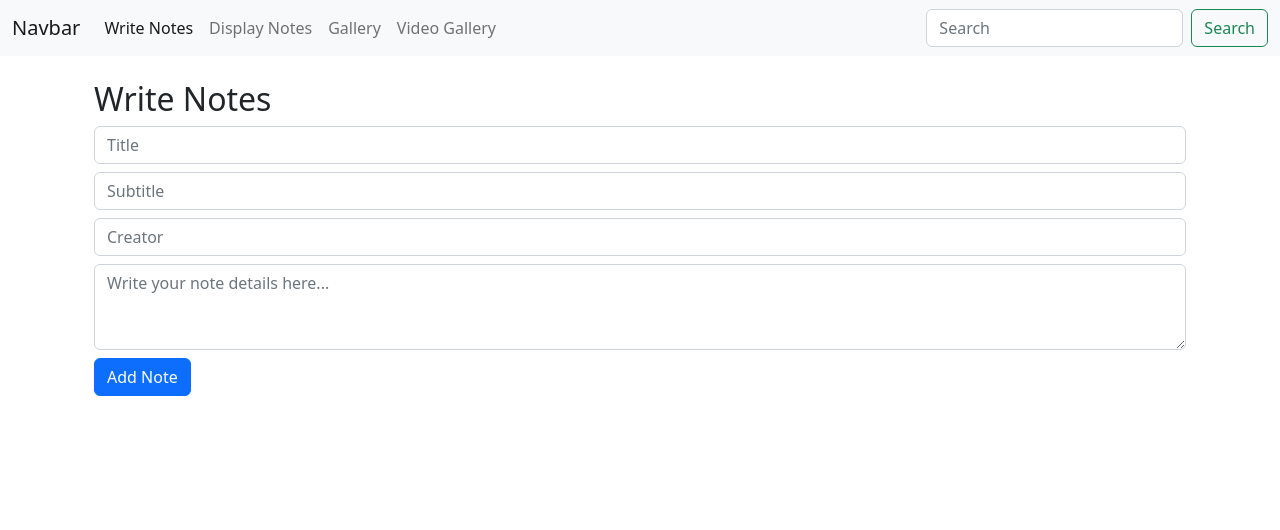
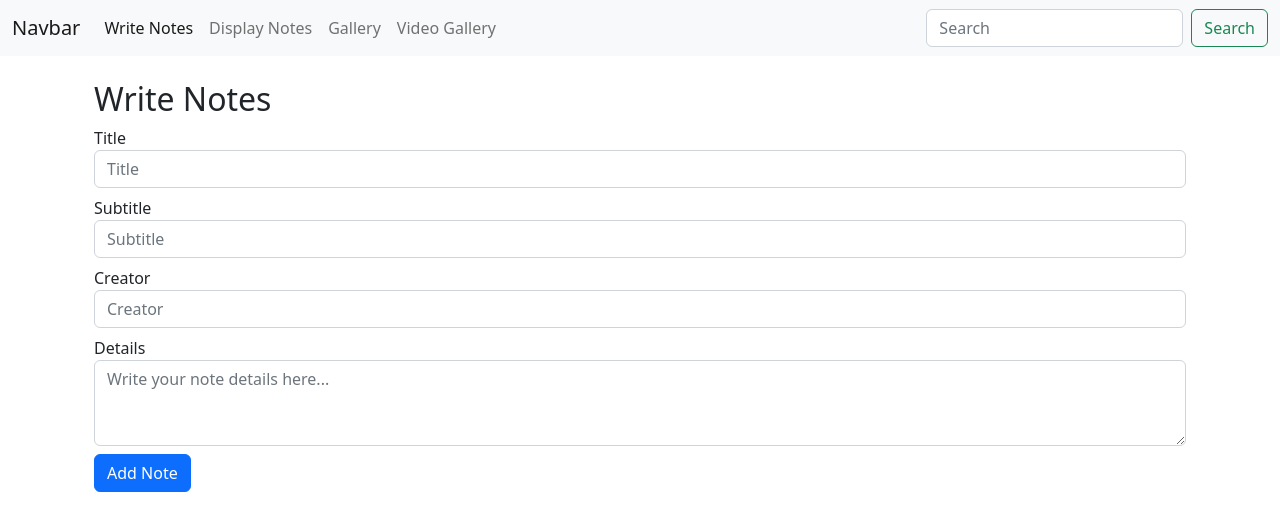
Before and after one commit to SimonS2019/hostinger-ng-test, an Angular app in the folder hostinger-ng-test/: page /write-notes in a window 1280 px wide. Shown: the top 530 px of the page. Built offline with nearby package versions, Linux system fonts and the light colour scheme.

Commit message:
Refactor write-notes component to include input labels

```diff
--- a/hostinger-ng-test/src/app/write-notes/write-notes.component.html
+++ b/hostinger-ng-test/src/app/write-notes/write-notes.component.html
@@ -2,38 +2,46 @@
   <h2>Write Notes</h2>
   <form (submit)="addNote()">
     <div class="form-group">
+      <label for="title">Title</label>
       <input
         type="text"
         class="form-control"
         [(ngModel)]="newNote.title"
         name="title"
+        id="title"
         placeholder="Title"
         required
       />
     </div>
     <div class="form-group mt-2">
+      <label for="subtitle">Subtitle</label>
       <input
         type="text"
         class="form-control"
         [(ngModel)]="newNote.subtitle"
         name="subtitle"
+        id="subtitle"
         placeholder="Subtitle"
       />
     </div>
     <div class="form-group mt-2">
+      <label for="creator">Creator</label>
       <input
         type="text"
         class="form-control"
         [(ngModel)]="newNote.creator"
         name="creator"
+        id="creator"
         placeholder="Creator"
       />
     </div>
     <div class="form-group mt-2">
+      <label for="details">Details</label>
       <textarea
         class="form-control"
         [(ngModel)]="newNote.details"
         name="details"
+        id="details"
         rows="3"
         placeholder="Write your note details here..."
         required
```
